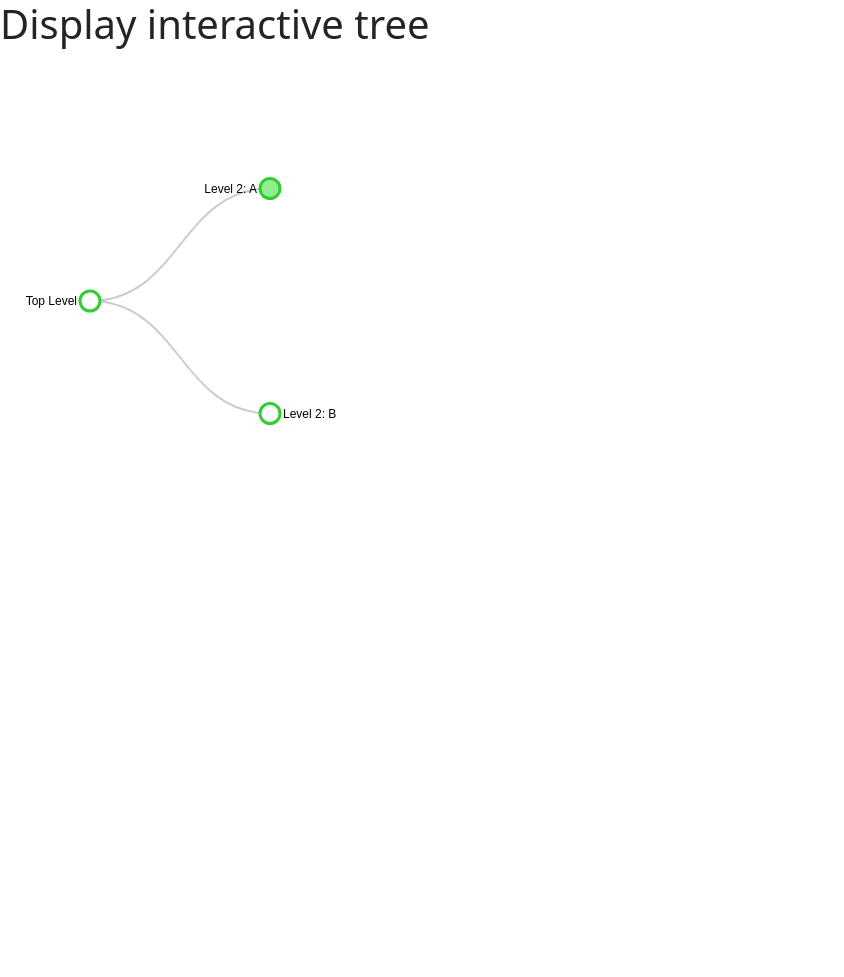
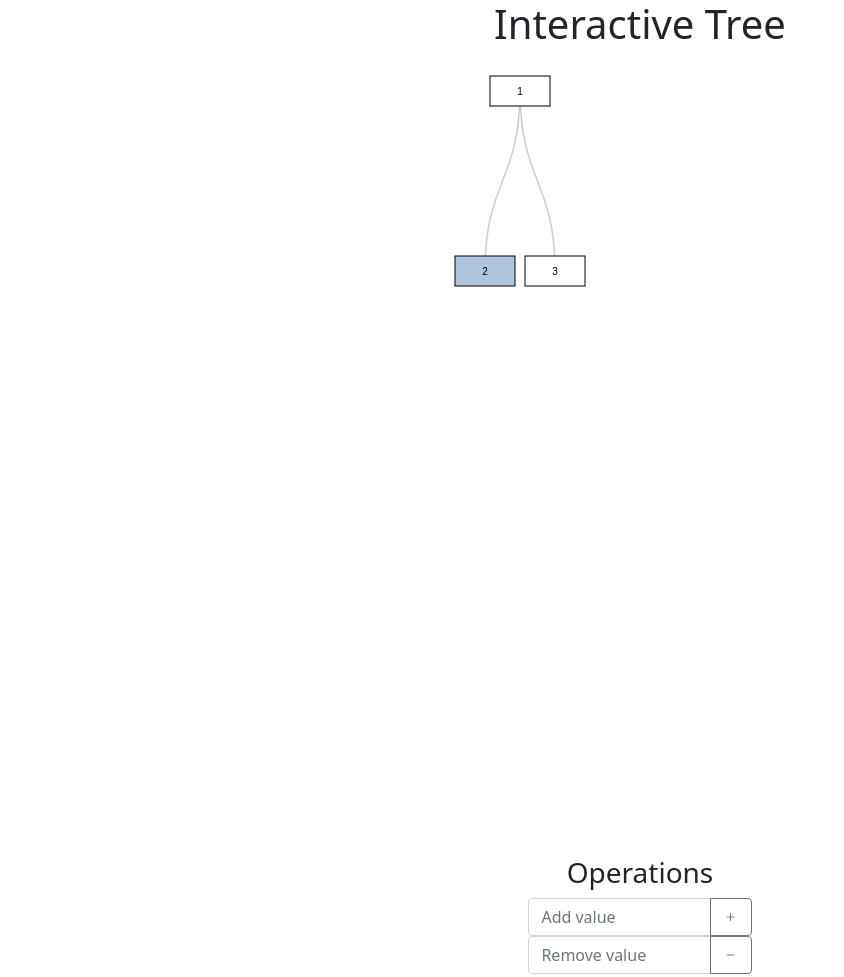
Before and after one commit to lucassavioli/graphs-and-trees, a website: page interactive-tree/index.html in a window 1280 px wide. Shown: the whole page, without its empty margins (0-844 px from the left). Before the commit the page ends 800 px from the top, so only its background shows below. Drawn offline with nearby package versions, Linux system fonts and the light colour scheme.

Commit message:
Added buttons to Add and Remove nodes; Modified file display.js, it was completely changed to a new Tree diagram

```diff
--- a/interactive-tree/css/styles.css
+++ b/interactive-tree/css/styles.css
@@ -0,0 +1,3 @@
+.input-group {
+    width: 20%;
+}
--- a/interactive-tree/css/tree.css
+++ b/interactive-tree/css/tree.css
@@ -1,15 +1,20 @@
+.node {
+  cursor: pointer;
+}
 .node circle {
   fill: #fff;
-    stroke: limegreen;
-    stroke-width: 3px;
+  stroke: steelblue;
+  stroke-width: 1.5px;
 }
-
 .node text {
-    font: 12px sans-serif;
+  font: 10px sans-serif;
 }
-
 .link {
   fill: none;
   stroke: #ccc;
-    stroke-width: 2px;
+  stroke-width: 1.5px;
 }
+
+body {
+  overflow: hidden;
+}
--- a/interactive-tree/index.html
+++ b/interactive-tree/index.html
@@ -5,15 +5,42 @@
     <meta http-equiv="X-UA-Compatible" content="IE=edge">
     <meta name="viewport" content="width=device-width, initial-scale=1.0">
     <link href="https://cdn.jsdelivr.net/npm/bootstrap@5.1.0/dist/css/bootstrap.min.css" rel="stylesheet" integrity="sha384-KyZXEAg3QhqLMpG8r+8fhAXLRk2vvoC2f3B09zVXn8CA5QIVfZOJ3BCsw2P0p/We" crossorigin="anonymous">
+    <link rel="stylesheet" href="https://cdn.jsdelivr.net/npm/bootstrap-icons@1.3.0/font/bootstrap-icons.css">
     <link rel="stylesheet" href="css/styles.css">
     <link rel="stylesheet" href="css/tree.css">
     <title>Interactive Tree</title>
 </head>
 <body>
-    <div>
-        <h1>Display interactive tree</h1>
+    <div class="container">
+        <div class="row">
+            <div class="col">
+                <h1 class="text-center">Interactive Tree</h1>
+            </div>
+        </div>
+        <div class="row">
+            <div class="col"></div>
+            <div class="col">
+                <div id="body"></div>
+            </div>
+            <div class="col"></div>
+        </div>
+        <div class="row">
+            <div class="col">
+                <h3 class="text-center">Operations</h3>
+                <div class="input-group mx-auto">
+                    <input type="text" class="form-control" placeholder="Add value" aria-describedby="button-addon2">
+                    <button class="btn btn-outline-secondary" type="button" id="button-addon2"><i class="bi bi-plus"></i></button>
+                </div>
+                <div class="input-group mx-auto">
+                    <input type="text" class="form-control" placeholder="Remove value" aria-describedby="button-addon2">
+                    <button class="btn btn-outline-secondary" type="button" id="button-addon2"><i class="bi bi-dash"></i></button>
+                </div>
+            </div>
+        </div>
+
     </div>
-    <script src="https://d3js.org/d3.v7.min.js"></script>
+
+    <script src="https://d3js.org/d3.v3.min.js"></script>
     <script src="https://cdn.jsdelivr.net/npm/bootstrap@5.1.0/dist/js/bootstrap.bundle.min.js" integrity="sha384-U1DAWAznBHeqEIlVSCgzq+c9gqGAJn5c/t99JyeKa9xxaYpSvHU5awsuZVVFIhvj" crossorigin="anonymous"></script>
     <script src="js/display.js"></script>
 </body>
--- a/interactive-tree/js/display.js
+++ b/interactive-tree/js/display.js
@@ -1,185 +1,187 @@
-var treeData =
-  {
-    "name": "Top Level",
+var margin = {
+    top: 20,
+    right: 120,
+    bottom: 20,
+    left: 120
+},
+width = 960 - margin.right - margin.left,
+height = 800 - margin.top - margin.bottom;
+
+var root = {
+    "value": "1",
     "children": [
       {
-        "name": "Level 2: A",
+        "value": "2",
         "children": [
-          { "name": "Son of A" },
-          { "name": "Daughter of A" }
+          { "value": "2.1" },
+          { "value": "2.2" }
         ]
       },
-      { "name": "Level 2: B" }
+      { "value": "3" }
     ]
   };
 
-// Set the dimensions and margins of the diagram
-var margin = {top: 20, right: 90, bottom: 30, left: 90},
-    width = 960 - margin.left - margin.right,
-    height = 500 - margin.top - margin.bottom;
-
-// append the svg object to the body of the page
-// appends a 'group' element to 'svg'
-// moves the 'group' element to the top left margin
-var svg = d3.select("body").append("svg")
-    .attr("width", width + margin.right + margin.left)
-    .attr("height", height + margin.top + margin.bottom)
-  .append("g")
-    .attr("transform", "translate("
-          + margin.left + "," + margin.top + ")");
-
 var i = 0,
     duration = 750,
-    root;
+    rectW = 60,
+    rectH = 30;
 
-// declares a tree layout and assigns the size
-var treemap = d3.tree().size([height, width]);
+var tree = d3.layout.tree().nodeSize([70, 40]);
+var diagonal = d3.svg.diagonal()
+    .projection(function (d) {
+    return [d.x + rectW / 2, d.y + rectH / 2];
+});
 
-// Assigns parent, children, height, depth
-root = d3.hierarchy(treeData, function(d) { return d.children; });
-root.x0 = height / 2;
-root.y0 = 0;
+var svg = d3.select("#body").append("svg").attr("width", 1000).attr("height", 1000)
+    .call(zm = d3.behavior.zoom().scaleExtent([1,3]).on("zoom", redraw)).append("g")
+    .attr("transform", "translate(" + 350 + "," + 20 + ")");
 
-// Collapse after the second level
-root.children.forEach(collapse);
+//necessary so that zoom knows where to zoom and unzoom from
+zm.translate([350, 20]);
 
-update(root);
+root.x0 = 0;
+root.y0 = height / 2;
 
-// Collapse the node and all it's children
 function collapse(d) {
-  if(d.children) {
-    d._children = d.children
-    d._children.forEach(collapse)
-    d.children = null
+    if (d.children) {
+        d._children = d.children;
+        d._children.forEach(collapse);
+        d.children = null;
     }
 }
 
+root.children.forEach(collapse);
+update(root);
+
+d3.select("#body").style("height", "800px");
+
 function update(source) {
 
-  // Assigns the x and y position for the nodes
-  var treeData = treemap(root);
-
     // Compute the new tree layout.
-  var nodes = treeData.descendants(),
-      links = treeData.descendants().slice(1);
+    var nodes = tree.nodes(root).reverse(),
+        links = tree.links(nodes);
 
     // Normalize for fixed-depth.
-  nodes.forEach(function(d){ d.y = d.depth * 180});
-
-  // ****************** Nodes section ***************************
-
-  // Update the nodes...
-  var node = svg.selectAll('g.node')
-      .data(nodes, function(d) {return d.id || (d.id = ++i); });
-
-  // Enter any new modes at the parent's previous position.
-  var nodeEnter = node.enter().append('g')
-      .attr('class', 'node')
-      .attr("transform", function(d) {
-        return "translate(" + source.y0 + "," + source.x0 + ")";
-    })
-    .on('click', click);
-
-  // Add Circle for the nodes
-  nodeEnter.append('circle')
-      .attr('class', 'node')
-      .attr('r', 1e-6)
-      .style("fill", function(d) {
-          return d._children ? "lightgreen" : "#fff";
+    nodes.forEach(function (d) {
+        d.y = d.depth * 180;
     });
 
-  // Add labels for the nodes
-  nodeEnter.append('text')
-      .attr("dy", ".35em")
-      .attr("x", function(d) {
-          return d.children || d._children ? -13 : 13;
-      })
-      .attr("text-anchor", function(d) {
-          return d.children || d._children ? "end" : "start";
-      })
-      .text(function(d) { return d.data.name; });
-
-  // UPDATE
-  var nodeUpdate = nodeEnter.merge(node);
-
-  // Transition to the proper position for the node
-  nodeUpdate.transition()
-    .duration(duration)
-    .attr("transform", function(d) {
-        return "translate(" + d.y + "," + d.x + ")";
+    // Update the nodes…
+    var node = svg.selectAll("g.node")
+        .data(nodes, function (d) {
+        return d.id || (d.id = ++i);
     });
 
-  // Update the node attributes and style
-  nodeUpdate.select('circle.node')
-    .attr('r', 10)
-    .style("fill", function(d) {
-        return d._children ? "lightgreen" : "#fff";
+    // Enter any new nodes at the parent's previous position.
+    var nodeEnter = node.enter().append("g")
+        .attr("class", "node")
+        .attr("transform", function (d) {
+        return "translate(" + source.x0 + "," + source.y0 + ")";
     })
-    .attr('cursor', 'pointer');
+        .on("click", click);
 
+    nodeEnter.append("rect")
+        .attr("width", rectW)
+        .attr("height", rectH)
+        .attr("stroke", "black")
+        .attr("stroke-width", 1)
+        .style("fill", function (d) {
+        return d._children ? "lightsteelblue" : "#fff";
+    });
 
-  // Remove any exiting nodes
+    nodeEnter.append("text")
+        .attr("x", rectW / 2)
+        .attr("y", rectH / 2)
+        .attr("dy", ".35em")
+        .attr("text-anchor", "middle")
+        .text(function (d) {
+        return d.value;
+    });
+
+    // Transition nodes to their new position.
+    var nodeUpdate = node.transition()
+        .duration(duration)
+        .attr("transform", function (d) {
+        return "translate(" + d.x + "," + d.y + ")";
+    });
+
+    nodeUpdate.select("rect")
+        .attr("width", rectW)
+        .attr("height", rectH)
+        .attr("stroke", "black")
+        .attr("stroke-width", 1)
+        .style("fill", function (d) {
+        return d._children ? "lightsteelblue" : "#fff";
+    });
+
+    nodeUpdate.select("text")
+        .style("fill-opacity", 1);
+
+    // Transition exiting nodes to the parent's new position.
     var nodeExit = node.exit().transition()
         .duration(duration)
-      .attr("transform", function(d) {
-          return "translate(" + source.y + "," + source.x + ")";
+        .attr("transform", function (d) {
+        return "translate(" + source.x + "," + source.y + ")";
     })
         .remove();
 
-  // On exit reduce the node circles size to 0
-  nodeExit.select('circle')
-    .attr('r', 1e-6);
+    nodeExit.select("rect")
+        .attr("width", rectW)
+        .attr("height", rectH)
+    //.attr("width", bbox.getBBox().width)""
+    //.attr("height", bbox.getBBox().height)
+    .attr("stroke", "black")
+        .attr("stroke-width", 1);
 
-  // On exit reduce the opacity of text labels
-  nodeExit.select('text')
-    .style('fill-opacity', 1e-6);
+    nodeExit.select("text");
 
-  // ****************** links section ***************************
-
-  // Update the links...
-  var link = svg.selectAll('path.link')
-      .data(links, function(d) { return d.id; });
+    // Update the links…
+    var link = svg.selectAll("path.link")
+        .data(links, function (d) {
+        return d.target.id;
+    });
 
     // Enter any new links at the parent's previous position.
-  var linkEnter = link.enter().insert('path', "g")
+    link.enter().insert("path", "g")
         .attr("class", "link")
-      .attr('d', function(d){
-        var o = {x: source.x0, y: source.y0}
-        return diagonal(o, o)
+        .attr("x", rectW / 2)
+        .attr("y", rectH / 2)
+        .attr("d", function (d) {
+        var o = {
+            x: source.x0,
+            y: source.y0
+        };
+        return diagonal({
+            source: o,
+            target: o
+        });
     });
 
-  // UPDATE
-  var linkUpdate = linkEnter.merge(link);
+    // Transition links to their new position.
+    link.transition()
+        .duration(duration)
+        .attr("d", diagonal);
 
-  // Transition back to the parent element position
-  linkUpdate.transition()
+    // Transition exiting nodes to the parent's new position.
+    link.exit().transition()
         .duration(duration)
-      .attr('d', function(d){ return diagonal(d, d.parent) });
-
-  // Remove any exiting links
-  var linkExit = link.exit().transition()
-      .duration(duration)
-      .attr('d', function(d) {
-        var o = {x: source.x, y: source.y}
-        return diagonal(o, o)
+        .attr("d", function (d) {
+        var o = {
+            x: source.x,
+            y: source.y
+        };
+        return diagonal({
+            source: o,
+            target: o
+        });
     })
         .remove();
 
-  // Store the old positions for transition.
-  nodes.forEach(function(d){
+    // Stash the old positions for transition.
+    nodes.forEach(function (d) {
         d.x0 = d.x;
         d.y0 = d.y;
     });
-
-  // Creates a curved (diagonal) path from parent to the child nodes
-  function diagonal(s, d) {
-
-    path = `M ${s.y} ${s.x}
-            C ${(s.y + d.y) / 2} ${s.x},
-              ${(s.y + d.y) / 2} ${d.x},
-              ${d.y} ${d.x}`
-
-    return path
 }
 
 // Toggle children on click.
@@ -193,4 +195,11 @@ function update(source) {
     }
     update(d);
 }
+
+//Redraw for zoom
+function redraw() {
+  //console.log("here", d3.event.translate, d3.event.scale);
+  svg.attr("transform",
+      "translate(" + d3.event.translate + ")"
+      + " scale(" + d3.event.scale + ")");
 }
--- a/interactive-tree/js/tree.js
+++ b/interactive-tree/js/tree.js
@@ -30,4 +30,6 @@ class Tree {
 tree1.insertChild(3);
 const tree2 = tree1.insertChild(5);
 tree2.insertChild(7)
-  console.log(tree1);
+//console.log(tree1);
+var data = JSON.stringify(tree1);
+console.log(data);
```
Lines whose indentation alone changed are shown as unchanged.
